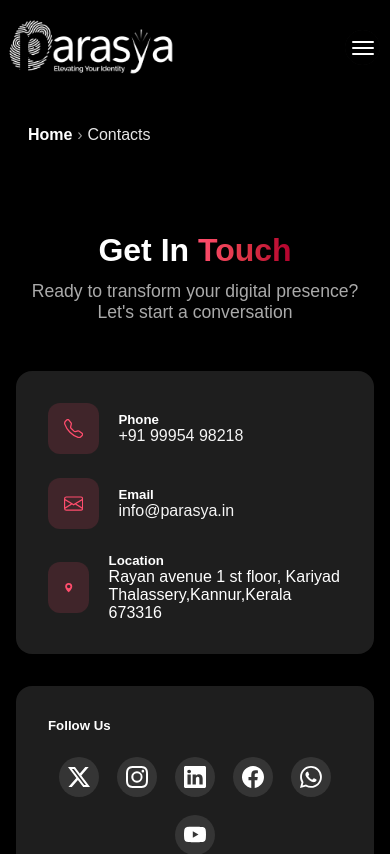
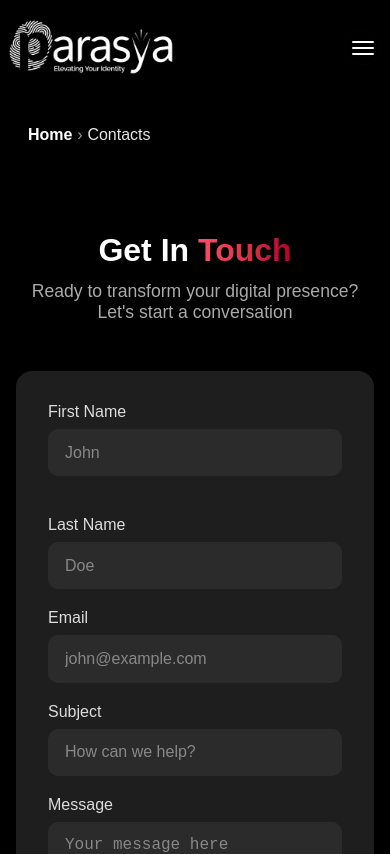
Before and after one commit to parasyadigitalhub/parasya-next, a Next.js app: page /contacts in a window 390 px wide. Shown: the top 854 px of the page. Built offline with nearby package versions, Linux system fonts and the light colour scheme.

Commit message:
style fixes

```diff
--- a/src/app/contacts/contacts.module.css
+++ b/src/app/contacts/contacts.module.css
@@ -221,4 +221,9 @@
     .nameRow {
         flex-direction: column;
     }
+
+    .cards{
+        display: flex;
+        flex-direction: column-reverse;
+    }
 }
```
